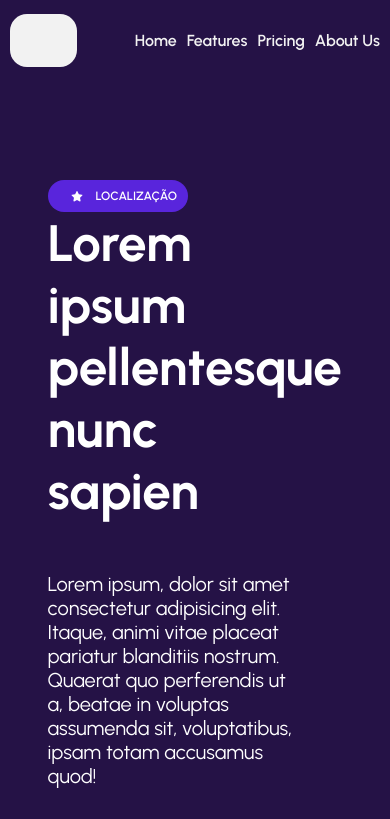
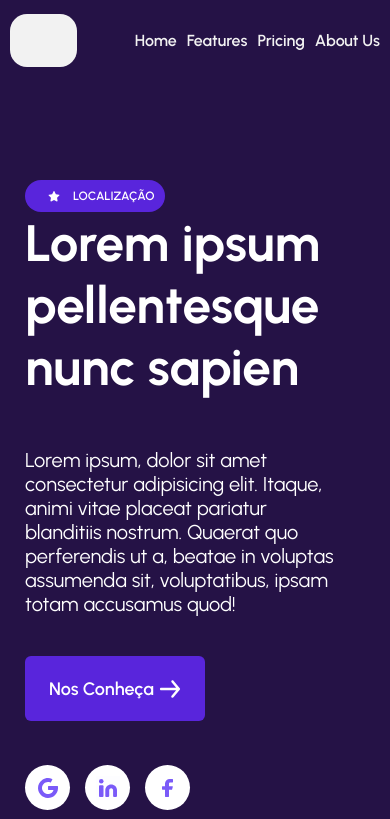
Before and after one commit to cbcc-ufpa/web-client, a React (Vite) app: page / in a window 390 px wide. Shown: the top 819 px of the page. Built offline with nearby package versions, Linux system fonts and the light colour scheme.

Commit message:
update: ajuste na resposividade

```diff
--- a/src/components/MemberCard.css
+++ b/src/components/MemberCard.css
@@ -36,3 +36,9 @@
     line-height: 26px;
     color: var(--gray);
 }
+
+@media(max-width: 350px){
+    .member_card{
+        min-width: 140px;
+    }
+}
--- a/src/pages/Home.css
+++ b/src/pages/Home.css
@@ -65,7 +65,7 @@ main .container_home{
   justify-content: space-between;
   background-color: var(--purple);
   color: white;
-  padding: 100px 10px;
+  padding: 100px 50px;
 }
 
 .wave{
@@ -108,14 +108,14 @@ main .container_home{
 }
 
 .content_home > h1 {
-  max-width: 620px;
+  max-width: 820px;
   font-size: 4.8rem;
   font-weight: 700;
   margin-bottom: 50px;
 }
 
 .content_home > p {
-  max-width: 470px;
+  max-width: 670px;
   min-width: 250px;
   font-size: 20px;
   font-weight: 500;
@@ -497,7 +497,7 @@ main .social_links a:hover svg {
   }
 }
 
-@media (max-width: 1100px){
+@media (max-width: 1102px){
   .hero_rigth img{
     width: 0;
   }
@@ -508,6 +508,10 @@ main .social_links a:hover svg {
 
   main .container_home{
     padding-bottom: 200px;
+  }
+
+  .content_home{
+    width: 100%;
   }
 
   .wave{
@@ -567,10 +571,6 @@ main .social_links a:hover svg {
 }
 
 @media(max-width: 550px){
-  main .container_home{
-    padding-left: 0;
-  }
-
   .content_home > h1 {
     font-size: 3.5rem;
   }
@@ -647,6 +647,10 @@ main .social_links a:hover svg {
   .user_comment{
     width: 300px;
   }
+
+  main .container_home{
+    padding-left:25px;
+  }
 }
 
 @media(max-width: 350px){
@@ -668,6 +672,10 @@ main .social_links a:hover svg {
 
   .comments_section{
     padding: 10px;
+  }
+
+  .main_claim h1{
+    font-size: 45px;
   }
 }
 
```
